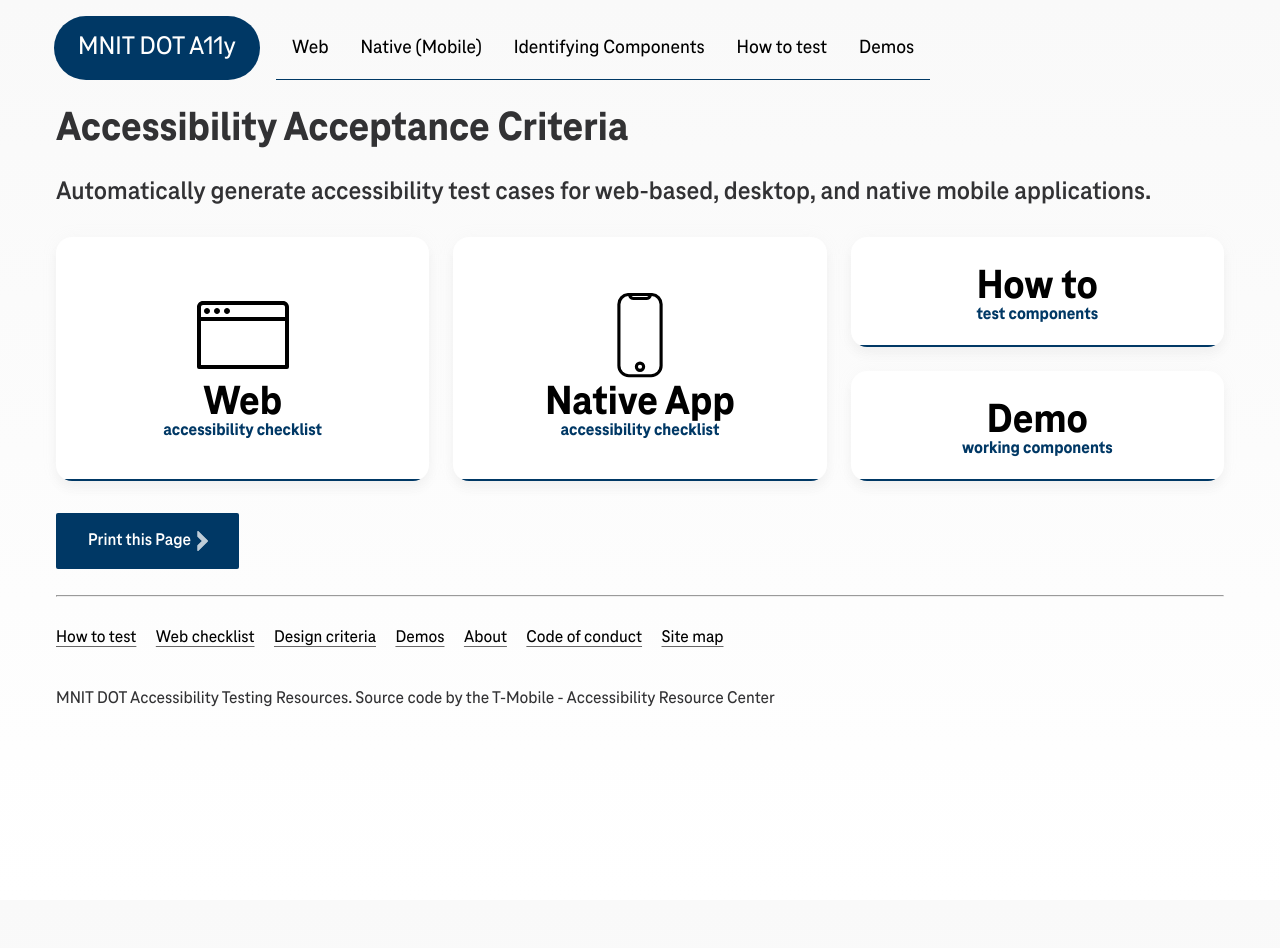
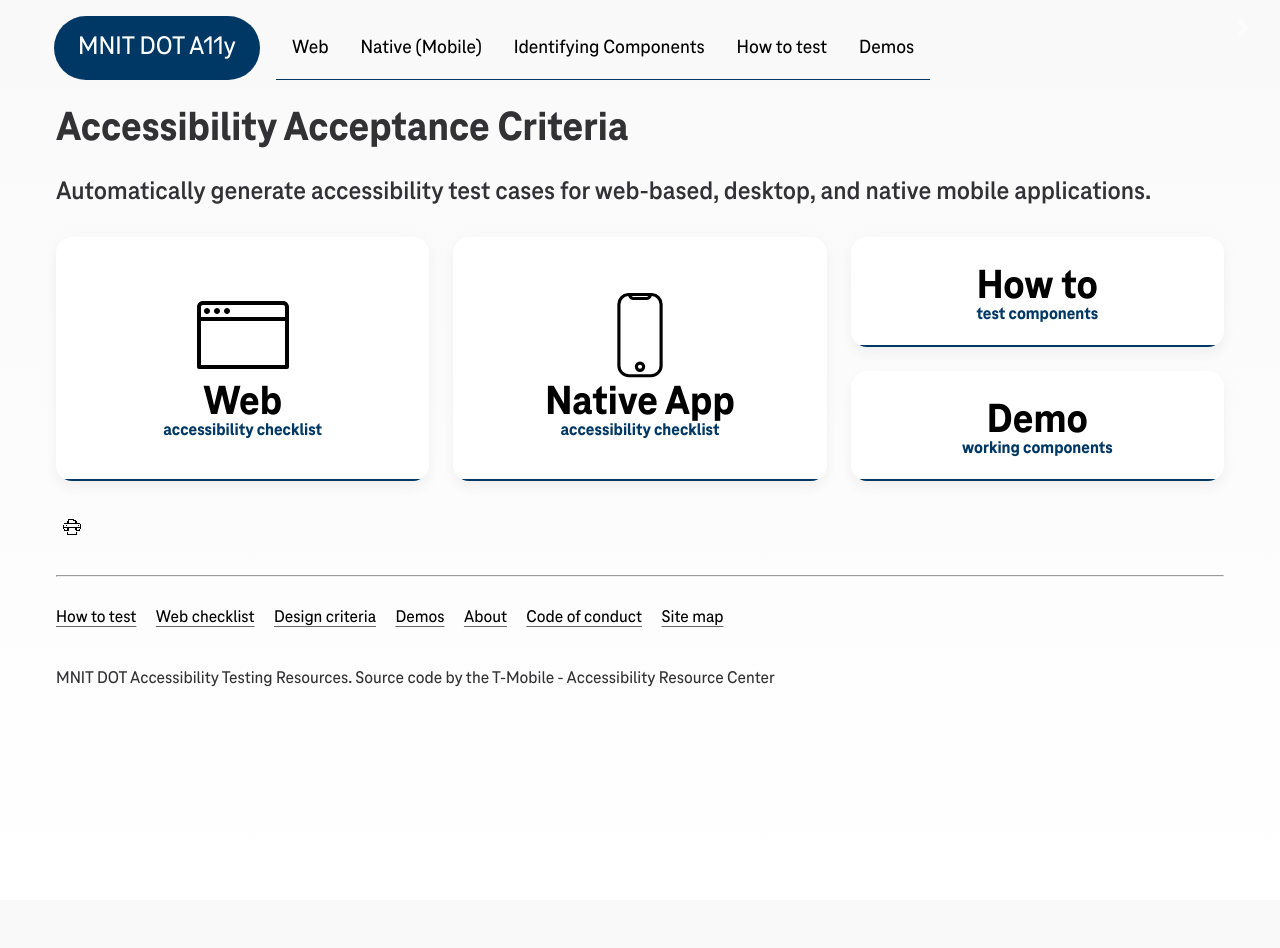
Before and after one commit to MNIT-DOT-a11y/mnit-dot-a11y.github.io, a Jekyll site: the page built from index.md, in a window 1280 px wide. Built offline with Jekyll 4.4.1, drawn with Linux system fonts in a browser that asks for light colours.

Commit message:
Include print-button in all stylesheets.

```diff
--- a/_sass/modules/_all.scss
+++ b/_sass/modules/_all.scss
@@ -72,3 +72,4 @@
 @import "tidbit";
 
 @import "demo-form-validation";
+@import "print";
```
